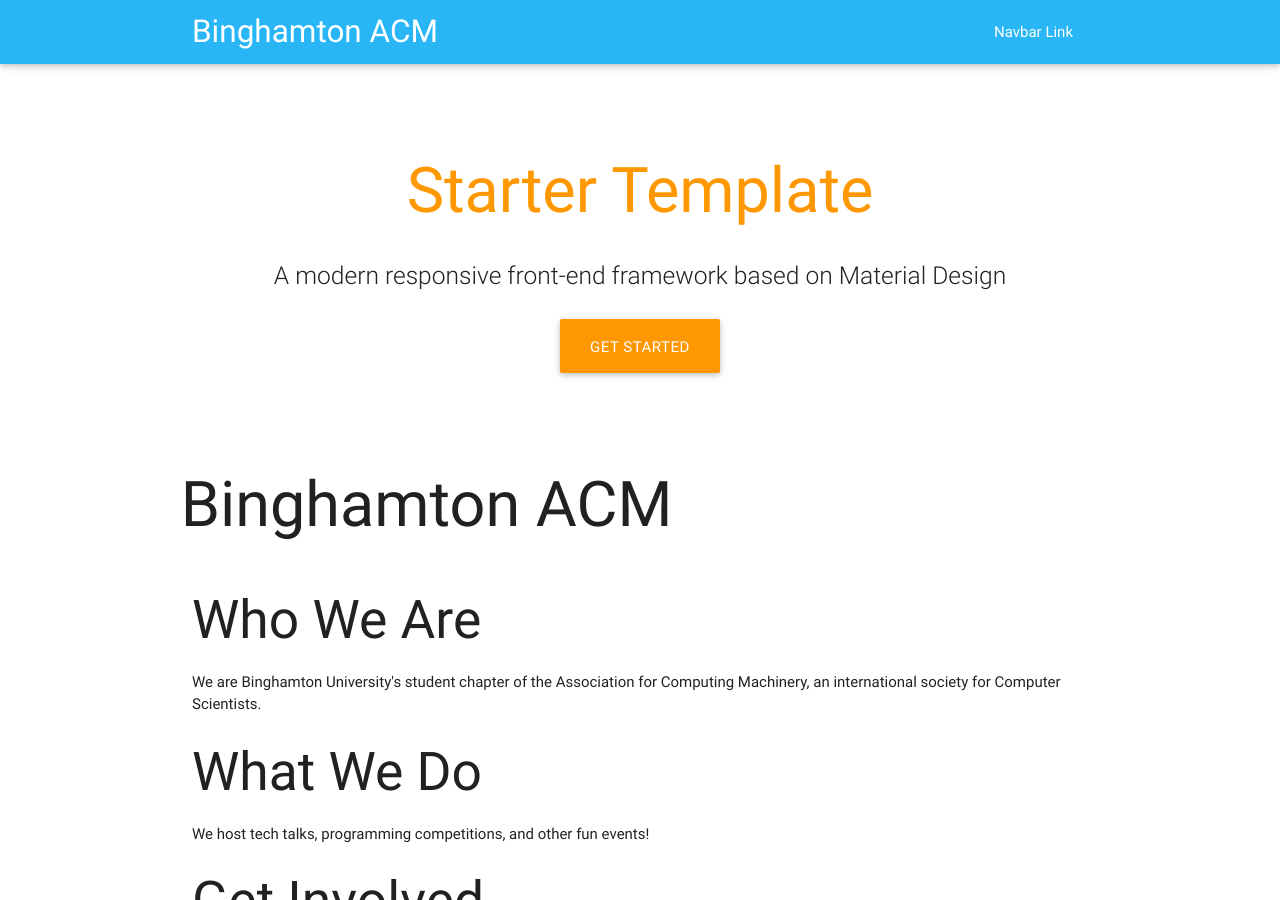
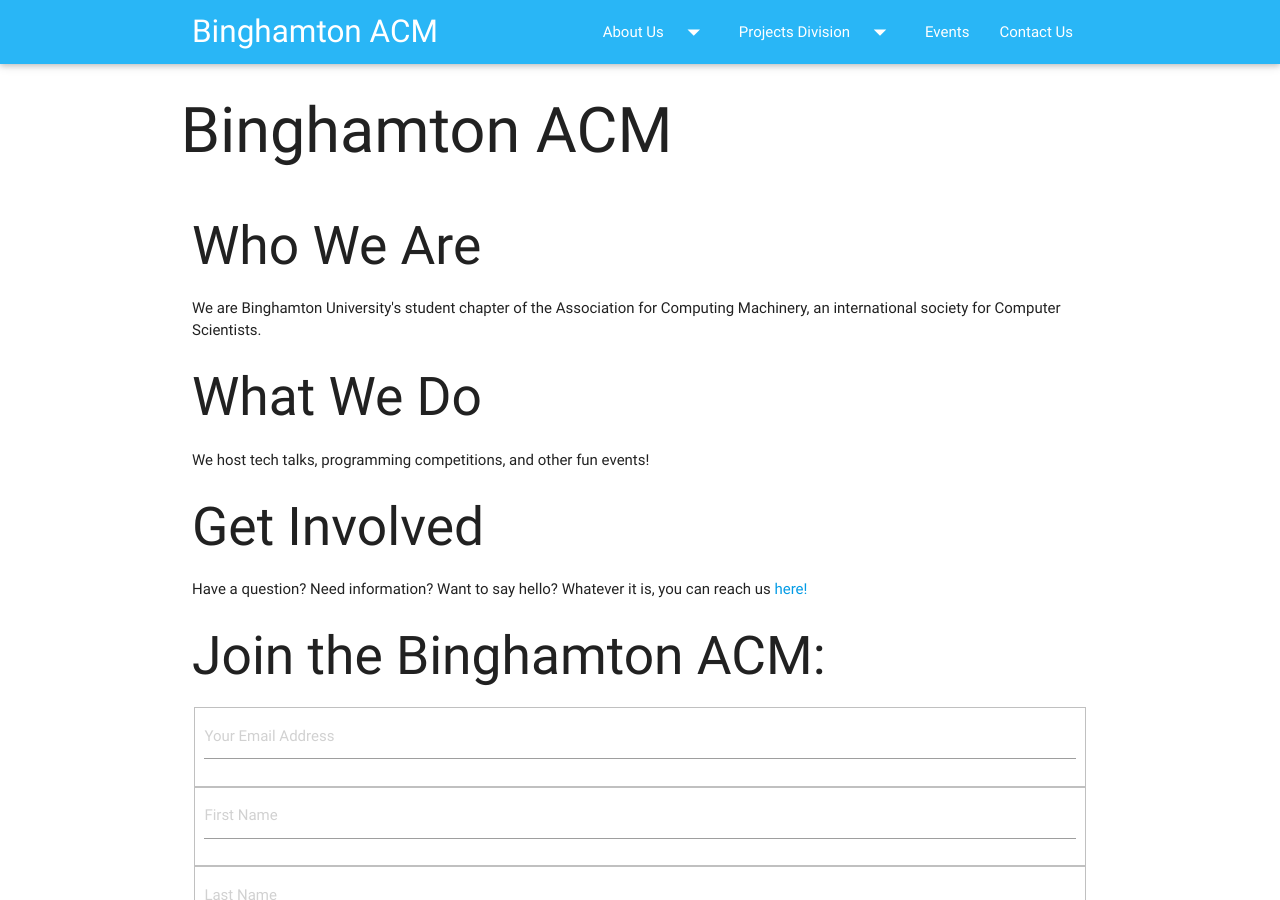
Before and after one commit to BinghamtonACM/old-web, a Jekyll site: the page built from index.html, in a window 1280 px wide and 900 px high. Built offline with Jekyll 4.4.1, drawn with Linux system fonts in a browser that asks for light colours; nearby versions of some CDN libraries; comment, search, counter and statistics services are not loaded.

Commit message:
Remove startup section and restore navigation

```diff
--- a/_includes/nav.html
+++ b/_includes/nav.html
@@ -1,12 +1,26 @@
 <nav class="light-blue lighten-1" role="navigation">
-  <div class="nav-wrapper container"><a id="logo-container" href="#" class="brand-logo">{{ site.title }}</a>
+  <div class="nav-wrapper container"><a id="logo-container" href="{{ site.url }}" class="brand-logo">{{ site.title }}</a>
     <ul class="right hide-on-med-and-down">
-      <li><a href="#">Navbar Link</a></li>
+      <li><a class="dropdown-button" href="#!" data-activates="dropdown-about">About Us<i class="material-icons right">arrow_drop_down</i></a></li>
+      <li><a class="dropdown-button" href="#!" data-activates="dropdown-projects">Projects Division<i class="material-icons right">arrow_drop_down</i></a></li>
+      <li><a href="/events.html">Events</a></li>
+      <li><a href="/contact-us.html">Contact Us</a></li>
     </ul>
-
     <ul id="nav-mobile" class="side-nav">
       <li><a href="#">Navbar Link</a></li>
     </ul>
     <a href="#" data-activates="nav-mobile" class="button-collapse"><i class="material-icons">menu</i></a>
   </div>
 </nav>
+
+<ul id="dropdown-about" class="dropdown-content">
+  <li><a href="/sponsorship.html">Sponsorship</a></li>
+  <li class="divider"></li>
+  <li><a href="/eboard.html">The E-Board</a></li>
+</ul>
+
+<ul id="dropdown-projects" class="dropdown-content">
+  <li><a href="/projects-division.html">Projects</a></li>
+  <li class="divider"></li>
+  <li><a href="/projects-eboard.html">The E-Board</a></li>
+</ul>
--- a/_layouts/standard.html
+++ b/_layouts/standard.html
@@ -13,21 +13,6 @@
 
   {% include nav.html %}
 
-  <div class="section no-pad-bot" id="index-banner">
-    <div class="container">
-      <br><br>
-      <h1 class="header center orange-text">Starter Template</h1>
-      <div class="row center">
-        <h5 class="header col s12 light">A modern responsive front-end framework based on Material Design</h5>
-      </div>
-      <div class="row center">
-        <a href="http://materializecss.com/getting-started.html" id="download-button" class="btn-large waves-effect waves-light orange">Get Started</a>
-      </div>
-      <br><br>
-
-    </div>
-  </div>
-
   <div class="container">
     {{ content }}
   </div>
```
